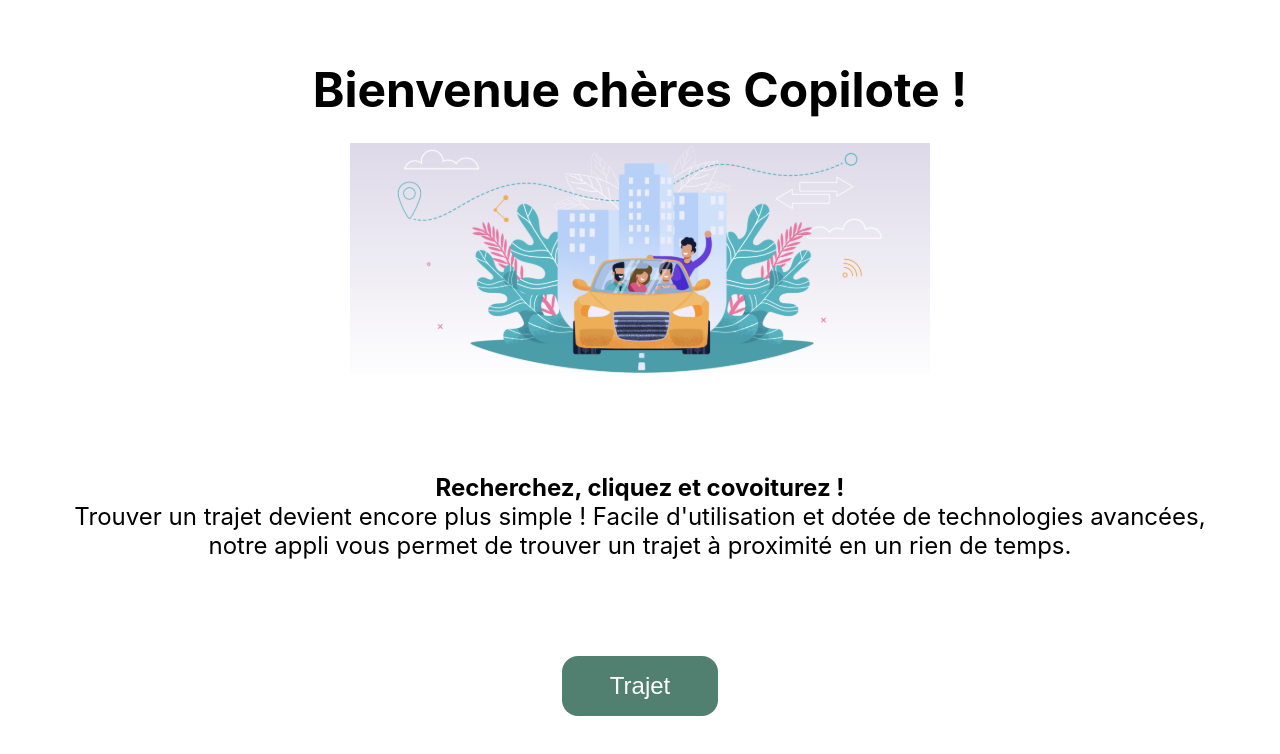
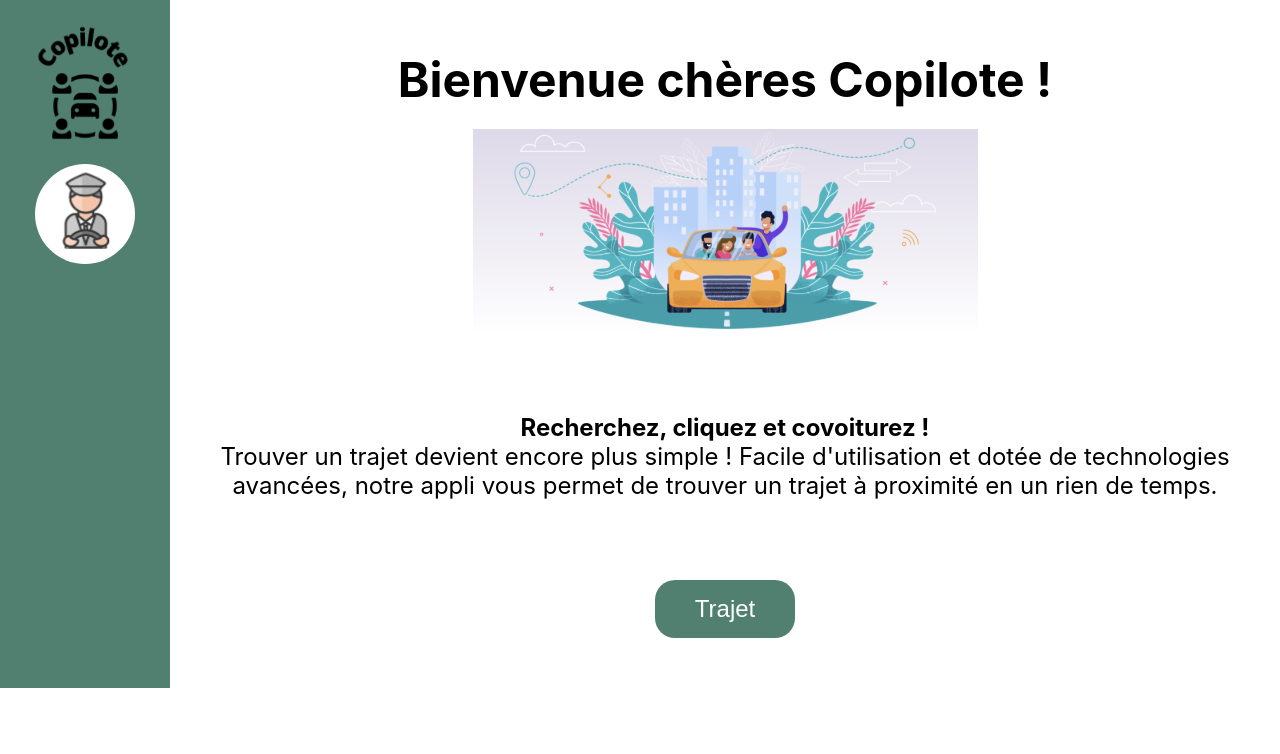
Before and after one commit to WildCodeSchool/2211-wns-neumann-copilot, a React (Create React App) app in the folder client/: page / in a window 1280 px wide. Shown: the top 754 px of the page. Built offline with nearby package versions, Linux system fonts and the light colour scheme.

Commit message:
ajout de routes et debut de la page d'accueil format pc

```diff
--- a/client/src/App.tsx
+++ b/client/src/App.tsx
@@ -3,9 +3,9 @@ import { Routes, Route } from "react-router-dom";
 import Login from "./screens/Login";
 import "./App.css";
 import { useGetUsersQuery } from "./gql/generated/schema";
-import Header from "./Components/Header";
-import Footer from "./Components/Footer";
-import ImageDeCovoiturage from "./img/ImageDeCovoiturage.svg"
+import Home from "./screens/Home";
+import Trajet from "./screens/Trajet";
+
 
 function App() {
   const { data } = useGetUsersQuery();
@@ -13,28 +13,16 @@ function App() {
   console.log(users);
   return (
     <div className="App">
-      {/* window.innerWidth recupere la taille de la fenêtre */}
-      {window.innerWidth < 992 ? <Header></Header> : ''}
-      <div className="app">
-        <h1>Bienvenue chères Copilote !</h1>
-        <img src={ImageDeCovoiturage} alt="véhicule avec quatre personnes à l'intérieur" />
-        <div>
-          <h2>Recherchez, cliquez et covoiturez !</h2>
-          <p>Trouver un trajet devient encore plus simple ! Facile d'utilisation et dotée de technologies avancées, notre appli vous permet de trouver un trajet à proximité en un rien de temps.</p>
-        </div>
-        <button className="button">Trajet</button>
-      </div>
-      {window.innerWidth < 992 ? <Footer></Footer> : ''}
-
-      {/* <header className="App-header"></header>
-        <p>
+      <Routes>
+        <Route path="/" element={<Home />} />
+        <Route path="/login" element={<Login />} />
+        <Route path="/trajet" element={<Trajet />} />
+      </Routes>
+      {/* <p>
           {users.map((user) => {
             return user.id;
           })}
-        </p>
-        <Routes>
-          <Route path="/Login" element={<Login />} />
-        </Routes> */}
+        </p> */}
     </div>
   );
 }
--- /dev/null
+++ b/client/src/Components/LeftMenuPC.tsx
@@ -0,0 +1,13 @@
+import "./css/LeftMenuPC.css";
+import LogoCopilote from "../img/LogoCopilote.svg";
+import StandardProfil from "../img/StandardProfil.svg";
+
+function LeftMenuPC() {
+    return (
+        <div className="left-menu-pc">
+            <img src={LogoCopilote} alt="logo de Copilote" className="logo" />
+            <img src={StandardProfil} alt="logo de Copilote" className="profil-img" />
+        </div>
+    );
+}
+export default LeftMenuPC;
--- a/client/src/Components/css/Footer.css
+++ b/client/src/Components/css/Footer.css
@@ -1,7 +1,7 @@
 .footer {
     background-color: #518071;
-    padding: 0.75rem;
-    margin-top: 1.5rem;
+    padding: 10px;
+    margin-top: 20px;
 }
 
 .footer p {
--- a/client/src/Components/css/Header.css
+++ b/client/src/Components/css/Header.css
@@ -3,8 +3,8 @@
     display: flex;
     justify-content: space-between;
     align-items: center;
-    padding: 0.75rem;
-    margin-bottom: 1.5;
+    padding: 10px;
+    margin-bottom: 20px;
 }
 
 .header img {
@@ -12,7 +12,7 @@
 }
 
 .header .menu {
-    height: 3rem;
+    height: 40px;
     color: #FFF;
 }
 
@@ -21,6 +21,6 @@
 }
 
 .header .profil-img {
-    border-radius: 3.75rem;
-    height: 4.5rem;
+    border-radius: 50px;
+    height: 60px;
 }
--- /dev/null
+++ b/client/src/Components/css/LeftMenuPC.css
@@ -0,0 +1,17 @@
+.left-menu-pc {
+    background-color: #518071;
+    padding: 10px;
+}
+
+.left-menu-pc img {
+    cursor: pointer;
+}
+
+.left-menu-pc .logo {
+    width: 150px;
+}
+
+.left-menu-pc .profil-img {
+    border-radius: 50px;
+    height: 100px;
+}
--- /dev/null
+++ b/client/src/screens/Home.tsx
@@ -0,0 +1,32 @@
+import React from "react";
+import "./css/Home.css";
+import Header from "../Components/Header";
+import Footer from "../Components/Footer";
+import ImageDeCovoiturage from "../img/ImageDeCovoiturage.svg"
+import LeftMenuPC from "../Components/LeftMenuPC";
+import { Link } from "react-router-dom";
+
+function Home() {
+    return (
+        <div>
+            {/* window.innerWidth recupere la taille de la fenêtre */}
+            {window.innerWidth < 992 ? <Header></Header> : ''}
+            <div className="pc">
+                {window.innerWidth > 991 ? <LeftMenuPC></LeftMenuPC> : ''}
+                <div className="app">
+                    <h1>Bienvenue chères Copilote !</h1>
+                    <img src={ImageDeCovoiturage} alt="véhicule avec quatre personnes à l'intérieur" />
+                    <div>
+                        <h2>Recherchez, cliquez et covoiturez !</h2>
+                        <p>Trouver un trajet devient encore plus simple ! Facile d'utilisation et dotée de technologies avancées, notre appli vous permet de trouver un trajet à proximité en un rien de temps.</p>
+                    </div>
+                    <Link to={"/trajet"}>
+                        <button className="button">Trajet</button>
+                    </Link>
+                </div>
+            </div>
+            {window.innerWidth < 992 ? <Footer></Footer> : ''}
+        </div>
+    );
+}
+export default Home;
--- /dev/null
+++ b/client/src/screens/Trajet.tsx
@@ -0,0 +1,10 @@
+import "./css/Trajet.css";
+
+function Trajet() {
+    return (
+        <div className="trajet">
+            <p>La page des trajets ici !!!</p>
+        </div>
+    );
+}
+export default Trajet;
--- /dev/null
+++ b/client/src/screens/css/Home.css
@@ -0,0 +1,97 @@
+/* Tout les boutons de l'application */
+
+.button {
+    /* font-size: 20px; */
+    font-size: 1.5rem;
+    color: #FFF;
+    background-color: #518071;
+    border: none;
+    border-radius: 20px;
+    padding: 15px 40px;
+  }
+
+  .button:hover {
+    color: #f9f9f9;
+    background-color: #3e5e54;
+    cursor: pointer;
+  }
+
+  /* HomePage */
+
+  .app {
+    padding: 50px 10px;
+    text-align: center;
+  }
+
+  .app h1 {
+    margin: 0 0 20px 0;
+    font-size: 30px;
+    font-weight: bold;
+  }
+
+  .app h2,
+  p {
+    font-size: 1rem;
+    text-align: left;
+  }
+
+  .app h2 {
+    margin: 40px 0 0 0;
+    font-weight: bold;
+  }
+
+  .app p {
+    margin: 0 0 40px 0;
+  }
+
+  .app img {
+    width: 100%;
+  }
+
+  /* responsive ecran de tablette */
+
+  @media screen and (min-width: 576px) {
+
+    .app {
+      padding: 50px;
+    }
+
+    .app h2,
+    p {
+      text-align: center;
+    }
+
+    .app h2 {
+      margin: 80px 0 0 0;
+    }
+
+    .app p {
+      margin: 0 0 80px 0;
+    }
+
+    .app img {
+      width: 75%;
+    }
+  }
+
+  /* responsive ecran de PC */
+
+  @media screen and (min-width: 992px) {
+    .app h1 {
+      font-size: 3rem;
+    }
+
+    .app h2,
+    p {
+      text-align: center;
+      font-size: 1.5rem;
+    }
+
+    .app img {
+      width: 50%;
+    }
+
+    .pc {
+      display: flex;
+    }
+  }
```
Also changed, not shown: client/src/img/IconHome.svg (added), client/src/img/IconVoiture.svg (added), client/src/screens/css/Trajet.css (added).
